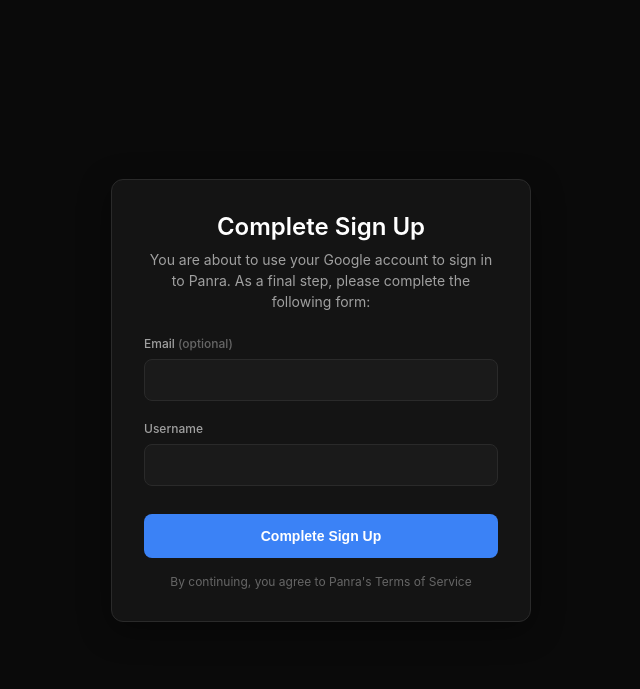
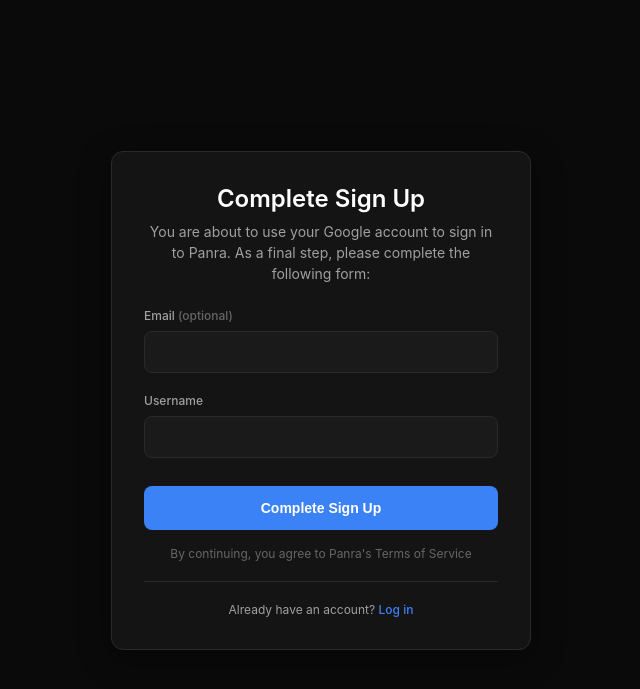
Before and after one commit to vincent8880/Panra, a Django app: template backend/templates/socialaccount/signup.html in a window 1280 px wide. Shown: the top 689 px of the page, without its empty margins (319-959 px from the left). Run offline with Django 3.2, Linux system fonts and the light colour scheme; the template is opened without the code that fills it: most values are stand-ins (such as "Sample title", 1, 10 or a date in 2020); form fields are guessed from the names that the template uses.

Commit message:
Add: Login link to social signup form and ensure button text differentiation

```diff
--- a/backend/config/settings.py
+++ b/backend/config/settings.py
@@ -79,6 +79,7 @@
                 'django.template.context_processors.request',
                 'django.contrib.auth.context_processors.auth',
                 'django.contrib.messages.context_processors.messages',
+                'config.context_processors.frontend_url',  # Add FRONTEND_URL to templates
             ],
         },
     },
--- a/backend/templates/socialaccount/signup.html
+++ b/backend/templates/socialaccount/signup.html
@@ -127,6 +127,31 @@
             text-align: center;
         }
 
+        .login-link {
+            margin-top: 20px;
+            padding-top: 20px;
+            border-top: 1px solid #2a2a2a;
+            text-align: center;
+        }
+
+        .login-link p {
+            font-size: 12px;
+            color: #a0a0a0;
+            margin-bottom: 0;
+        }
+
+        .login-link a {
+            color: #3b82f6;
+            text-decoration: none;
+            font-weight: 500;
+            transition: color 0.2s;
+        }
+
+        .login-link a:hover {
+            color: #2563eb;
+            text-decoration: underline;
+        }
+
         @media (max-width: 480px) {
             .container {
                 padding: 24px;
@@ -199,6 +224,13 @@
         </form>
 
         <p class="info-text">By continuing, you agree to Panra's Terms of Service</p>
+
+        <div class="login-link">
+            <p>
+                Already have an account?
+                <a href="{{ FRONTEND_URL }}/login">Log in</a>
+            </p>
+        </div>
     </div>
 </body>
 </html>
```
Also changed, not shown: backend/config/context_processors.py (added, +11 -0 lines).
